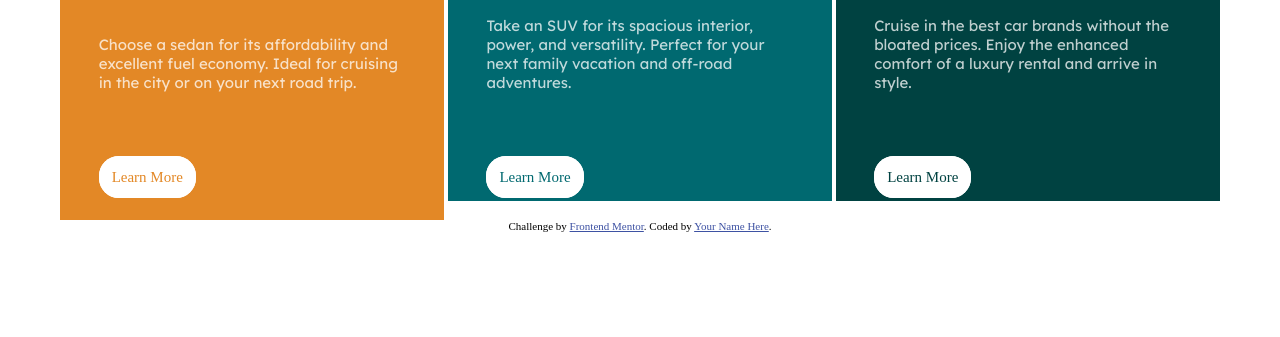
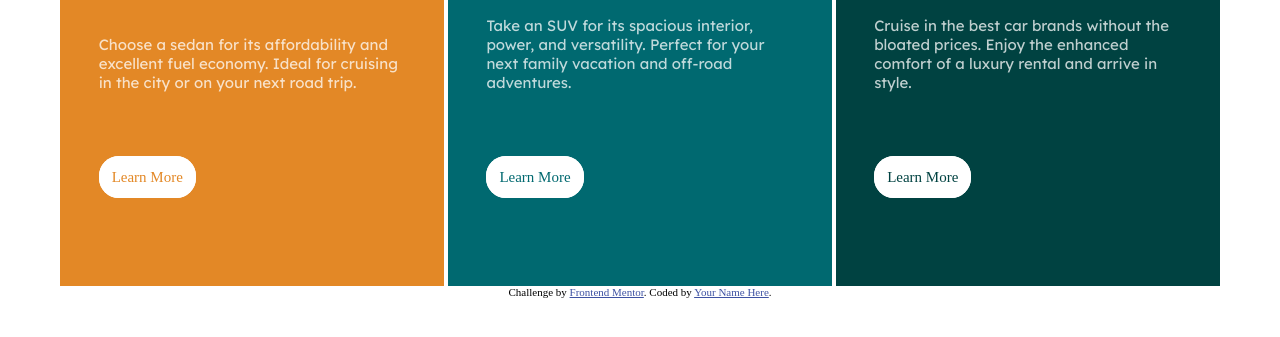
Before and after one commit to berserus/Frontend-coding-challenge1, a plain HTML site: page index.html in a window 1280 px wide. Shown: the part 199-536 px from the top of the page. Drawn offline with Linux system fonts and the light colour scheme.

Commit message:
adding padding to fit requirement

```diff
--- a/css/styles.css
+++ b/css/styles.css
@@ -4,7 +4,7 @@ body {
     font-size: 15px;
 }
 .container {
-
+    padding-bottom: 100px;
 }
 h1 {
     margin-left: 10%;
@@ -22,27 +22,27 @@ h1 {
     margin: 10% 60% 10% 10%;
 }
 .sedans {
-    height: 400px;
     display: inline-block;
     width: 30%;
     background-color:  hsl(31, 77%, 52%);
     text-align: left;
+    padding-bottom: 100px;
 }
 
 .suvs {
-    height: 400px;
     display: inline-block;
     width: 30%;
     background-color:  hsl(184, 100%, 22%);
     text-align: left;
+    padding-bottom: 100px;
 }
 
 .luxury {
-    height: 400px;
     display: inline-block;
     width: 30%;
     background-color:  hsl(179, 100%, 13%);
     text-align: left;
+    padding-bottom: 100px;
 }
 
 .learnMore {
--- a/index.html
+++ b/index.html
@@ -17,7 +17,6 @@
   </style>
 </head>
 <body>
-  <div class="container"></div>
     <div class="sedans">
       <img class="icon"src="images/icon-sedans.svg" alt="sedans icon">
       <h1>Sedans</h1>
@@ -45,7 +44,7 @@
       </p>
       <a class="learnMore" href=""><span class="luxuryAbout">Learn More</span></a>
     </div>
-  </div>
+
 
   <div class="attribution">
     Challenge by <a href="https://www.frontendmentor.io?ref=challenge" target="_blank">Frontend Mentor</a>.
```
